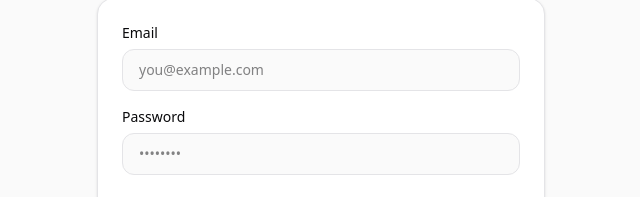
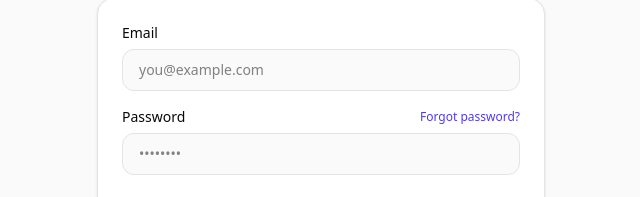
Before and after one commit to yoshi507/lifeos, a Next.js app: page /login in a window 1280 px wide. Shown: the part 331-528 px from the top of the page, without its empty margins (319-959 px from the left). Built offline with nearby package versions, Linux system fonts and the light colour scheme; no server answers.

Commit message:
Add Forgot password? link on the login page

```diff
--- a/src/app/login/page.tsx
+++ b/src/app/login/page.tsx
@@ -64,7 +64,15 @@
               />
             </div>
             <div>
-              <label className="mb-1.5 block text-sm font-medium">Password</label>
+              <div className="mb-1.5 flex items-center justify-between">
+                <label className="block text-sm font-medium">Password</label>
+                <Link
+                  href="/forgot-password"
+                  className="text-xs font-medium text-indigo-600 hover:underline"
+                >
+                  Forgot password?
+                </Link>
+              </div>
               <input
                 type="password"
                 required
```
